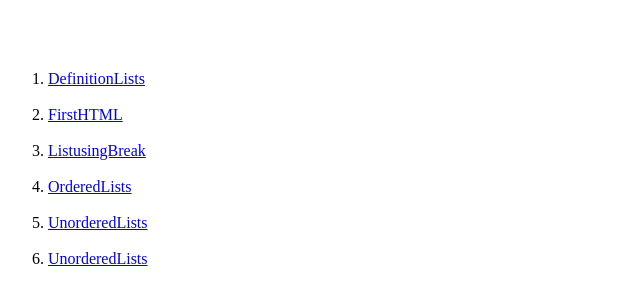
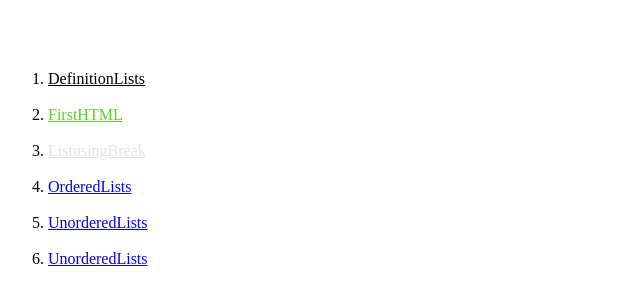
Before and after one commit to shohil06/HTML, a plain HTML site: page Index.html in a window 1280 px wide. Shown: the part 48-350 px from the top of the page, without its empty margins (0-640 px from the left). Drawn offline with Linux system fonts and the light colour scheme.

Commit message:
CSS Started

```diff
--- a/Index.html
+++ b/Index.html
@@ -9,15 +9,15 @@ My Index Page
   <br><br>
       <ol>
         <li>
-          <a href="DefinitionLists.html" target=""> DefinitionLists </a>
+          <a href="DefinitionLists.html" style="color: black;"> DefinitionLists </a>
         </li>
         <br>
         <li>
-          <a href="FirstHTML.html" target=""> FirstHTML </a>
+          <a href="FirstHTML.html" style="color: rgb(100,200,50);"> FirstHTML </a>
         </li>
         <br>
         <li>
-          <a href="ListusingBreak.html" target=""> ListusingBreak </a>
+          <a href="ListusingBreak.html" style="color: #e3e3e3;"> ListusingBreak </a>
         </li>
         <br>
         <li>
```
